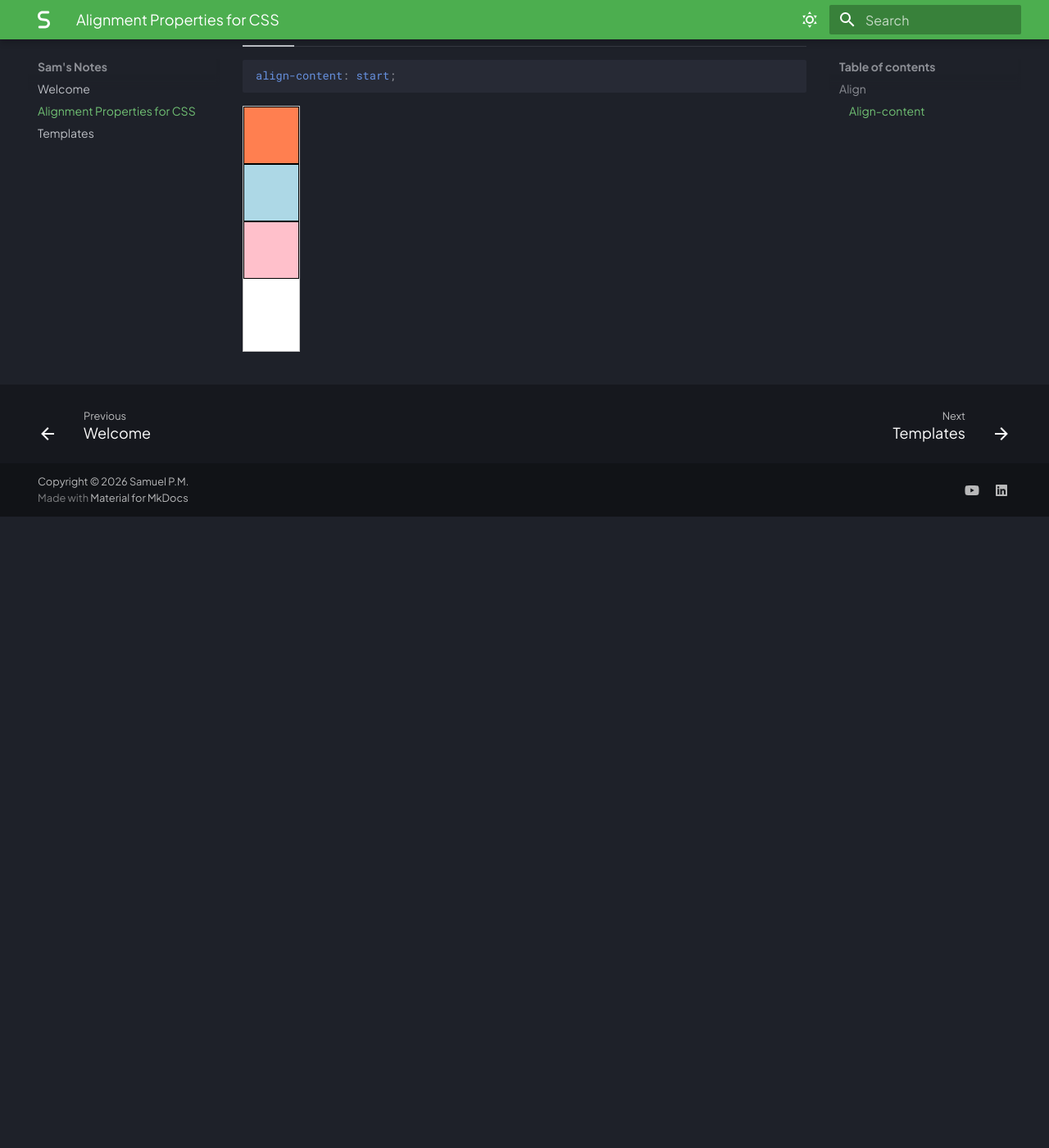
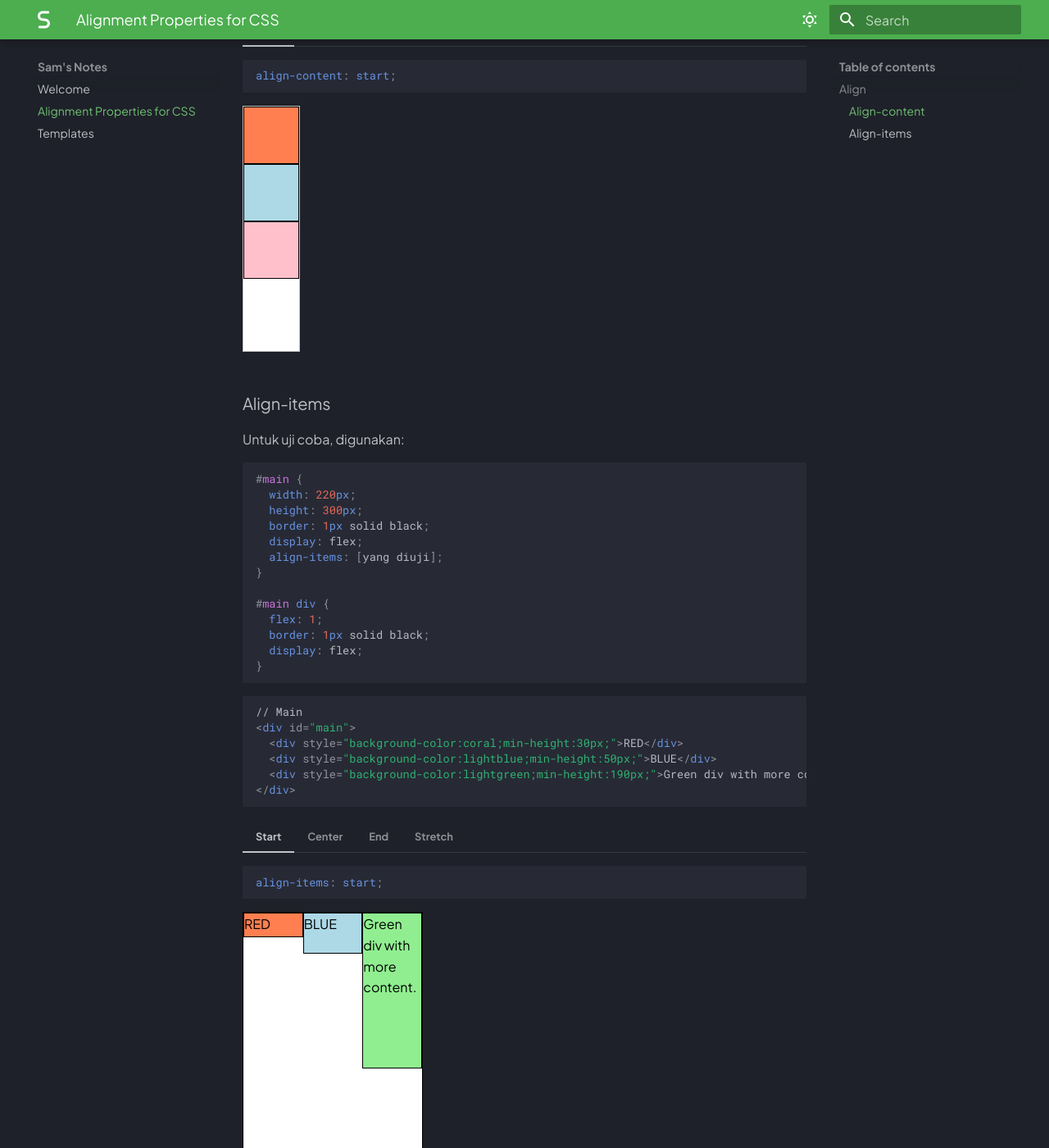
Before and after one commit to sampm092/my-notes, an MkDocs documentation site: the page built from docs/alignmentcss.md, in a window 1280 px wide and 1400 px high, scrolled down 1613 px. Shown: the whole window at 82% size. Built offline with MkDocs 1.6.1 and Material for MkDocs 9.7.7, drawn with Linux system fonts in a browser that asks for light colours; before the commit the page ends 2243 px from its top, so only the background shows below that.

Commit message:
feat: add examples for align-items property in CSS documentation

````diff
--- a/docs/alignmentcss.md
+++ b/docs/alignmentcss.md
@@ -138,3 +138,71 @@
         <div style="background-color:lightblue; width: 70px;height: 70px;border:1px solid black"></div>
         <div style="background-color:pink; width: 70px;height: 70px;border:1px solid black"></div>
     </div>
+
+### Align-items
+Untuk uji coba, digunakan:
+
+```css
+#main {
+  width: 220px;
+  height: 300px;
+  border: 1px solid black;
+  display: flex;
+  align-items: [yang diuji];
+}
+
+#main div {
+  flex: 1;
+  border: 1px solid black;
+  display: flex;
+}
+```
+
+```html
+
+// Main
+<div id="main">
+  <div style="background-color:coral;min-height:30px;">RED</div>
+  <div style="background-color:lightblue;min-height:50px;">BLUE</div>
+  <div style="background-color:lightgreen;min-height:190px;">Green div with more content.</div>
+</div>
+```
+=== "Start"
+    ```css
+    align-items: start;
+    ```
+    <div style="background-color:white;color:black;width: 220px;height: 300px;border: 1px solid black; display: flex;align-items: start;">
+        <div style="background-color:coral;min-height:30px;flex: 1;border: 1px solid black;display: flex;">RED</div>
+        <div style="background-color:lightblue;min-height:50px;flex: 1;border: 1px solid black;display: flex;">BLUE</div>
+        <div style="background-color:lightgreen;min-height:190px;flex: 1;border: 1px solid black;display: flex;">Green div with more content.</div>
+    </div>
+
+=== "Center"
+    ```css
+    align-items: center;
+    ```
+    <div style="background-color:white;color:black;width: 220px;height: 300px;border: 1px solid black; display: flex;align-items: center;">
+        <div style="background-color:coral;min-height:30px;flex: 1;border: 1px solid black;display: flex;">RED</div>
+        <div style="background-color:lightblue;min-height:50px;flex: 1;border: 1px solid black;display: flex;">BLUE</div>
+        <div style="background-color:lightgreen;min-height:190px;flex: 1;border: 1px solid black;display: flex;">Green div with more content.</div>
+    </div>
+
+=== "End"
+    ```css
+    align-items: end;
+    ```
+    <div style="background-color:white;color:black;width: 220px;height: 300px;border: 1px solid black; display: flex;align-items: end;">
+        <div style="background-color:coral;min-height:30px;flex: 1;border: 1px solid black;display: flex;">RED</div>
+        <div style="background-color:lightblue;min-height:50px;flex: 1;border: 1px solid black;display: flex;">BLUE</div>
+        <div style="background-color:lightgreen;min-height:190px;flex: 1;border: 1px solid black;display: flex;">Green div with more content.</div>
+    </div>
+
+=== "Stretch"
+    ```css
+    align-items: stretch;
+    ```
+    <div style="background-color:white;color:black;width: 220px;height: 300px;border: 1px solid black; display: flex;align-items: stretch;">
+        <div style="background-color:coral;min-height:30px;flex: 1;border: 1px solid black;display: flex;">RED</div>
+        <div style="background-color:lightblue;min-height:50px;flex: 1;border: 1px solid black;display: flex;">BLUE</div>
+        <div style="background-color:lightgreen;min-height:190px;flex: 1;border: 1px solid black;display: flex;">Green div with more content.</div>
+    </div>
````
